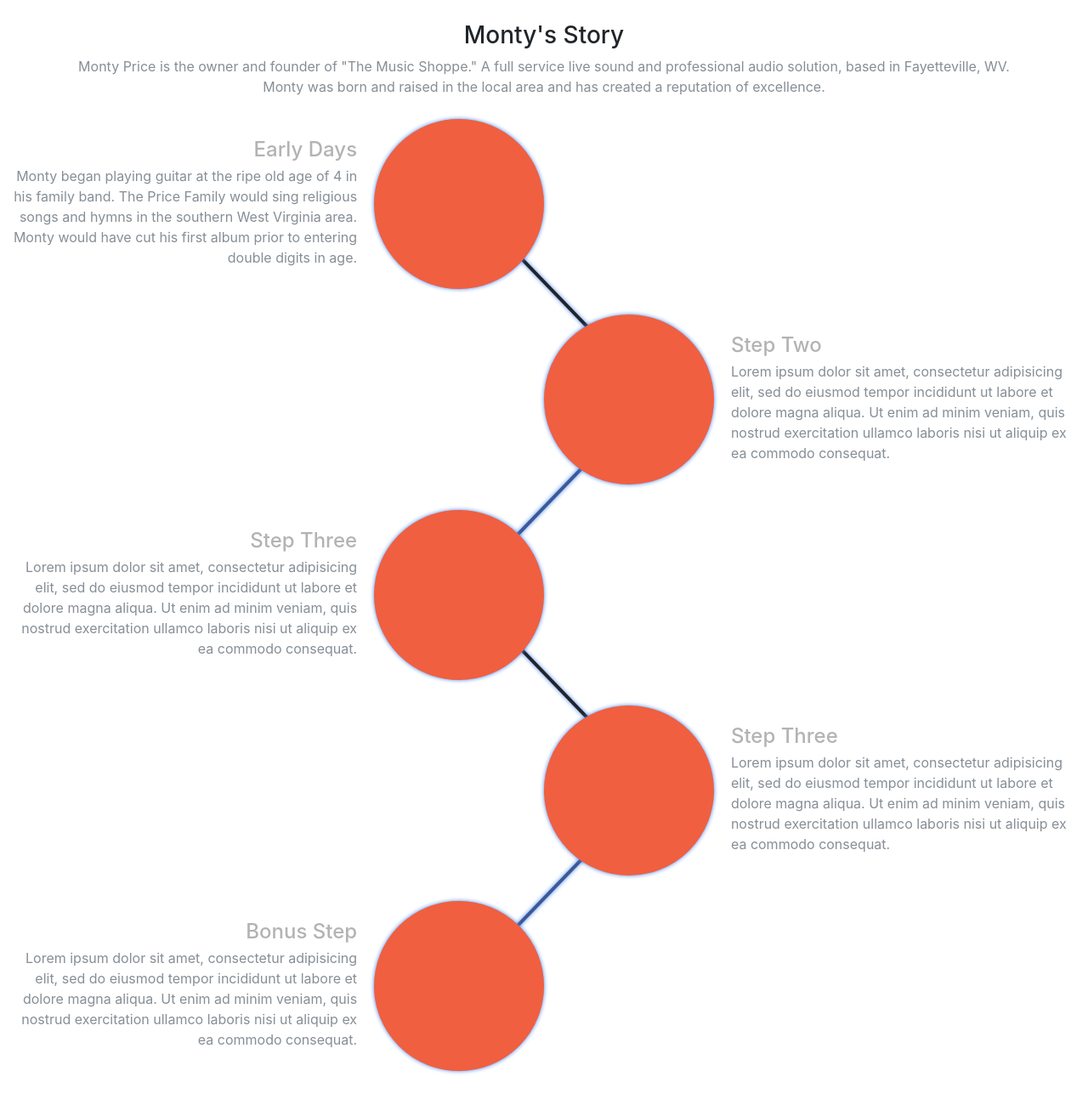
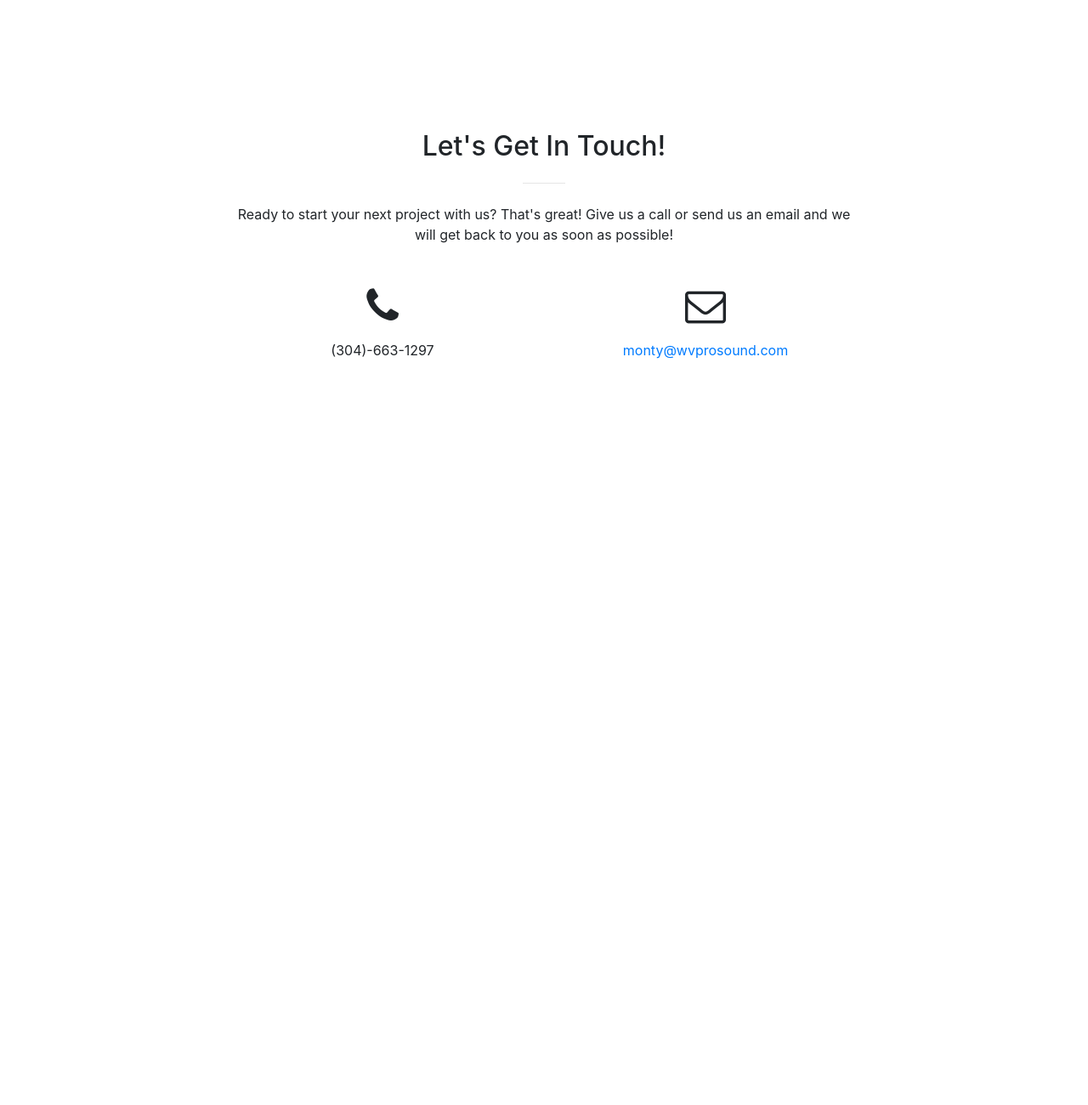
Before and after one commit to jwilson780/wvprosound, a website with bundled scripts: page index.html in a window 1280 px wide. Shown: the part 1860-3160 px from the top of the page at 85% size. After the commit the page ends 2428 px from the top, so only its background shows below. Built offline with nearby package versions, Linux system fonts and the light colour scheme.

Commit message:
Deleted Timeline

```diff
--- a/index.html
+++ b/index.html
@@ -125,100 +125,6 @@
       </div>
     </section>
 
-    <section class="p-0" id="timeline">
-      <div class="container">
-  <div class="row">
-    <div class="col-lg-12 text-center">
-      <h3 class="section-heading">Monty's Story</h3>
-      <p class="text-muted">
-        Monty Price is the owner and founder of "The Music Shoppe."  A full service live sound and professional audio solution, based in Fayetteville, WV.  Monty was born and raised in the local area and has created a reputation of excellence.
-      </p>
-      <ul class="timeline">
-        <li>
-          <div class="timeline-image">
-            <img class="img-circle img-responsive" src="" alt="">
-          </div>
-          <div class="timeline-panel">
-            <div class="timeline-heading">
-              <h4>Early Days</h4>
-            </div>
-            <div class="timeline-body">
-              <p class="text-muted">
-                Monty began playing guitar at the ripe old age of 4 in his family band.  The Price Family would sing religious songs and hymns in the southern West Virginia area.  Monty would have cut his first album prior to entering double digits in age.
-              </p>
-            </div>
-          </div>
-          <div class="line"></div>
-        </li>
-        <li class="timeline-inverted">
-          <div class="timeline-image">
-            <img class="img-circle img-responsive" src="" alt="">
-          </div>
-          <div class="timeline-panel">
-            <div class="timeline-heading">
-              <h4>Step Two</h4>
-            </div>
-            <div class="timeline-body">
-              <p class="text-muted">
-                Lorem ipsum dolor sit amet, consectetur adipisicing elit, sed do eiusmod tempor incididunt ut labore et dolore magna aliqua. Ut enim ad minim veniam, quis nostrud exercitation ullamco laboris nisi ut aliquip ex ea commodo consequat.
-              </p>
-            </div>
-          </div>
-          <div class="line"></div>
-        </li>
-        <li>
-          <div class="timeline-image">
-            <img class="img-circle img-responsive" src="" alt="">
-          </div>
-          <div class="timeline-panel">
-            <div class="timeline-heading">
-              <h4>Step Three</h4>
-            </div>
-            <div class="timeline-body">
-              <p class="text-muted">
-                Lorem ipsum dolor sit amet, consectetur adipisicing elit, sed do eiusmod tempor incididunt ut labore et dolore magna aliqua. Ut enim ad minim veniam, quis nostrud exercitation ullamco laboris nisi ut aliquip ex ea commodo consequat.
-              </p>
-            </div>
-          </div>
-          <div class="line"></div>
-        </li>
-        <li class="timeline-inverted">
-          <div class="timeline-image">
-            <img class="img-circle img-responsive" src="" alt="">
-          </div>
-          <div class="timeline-panel">
-            <div class="timeline-heading">
-              <h4>Step Three</h4>
-            </div>
-            <div class="timeline-body">
-              <p class="text-muted">
-                Lorem ipsum dolor sit amet, consectetur adipisicing elit, sed do eiusmod tempor incididunt ut labore et dolore magna aliqua. Ut enim ad minim veniam, quis nostrud exercitation ullamco laboris nisi ut aliquip ex ea commodo consequat.
-              </p>
-            </div>
-          </div>
-          <div class="line"></div>
-        </li>
-        <li>
-          <div class="timeline-image">
-            <img class="img-circle img-responsive" src="" alt="">
-          </div>
-          <div class="timeline-panel">
-            <div class="timeline-heading">
-              <h4>Bonus Step</h4>
-            </div>
-            <div class="timeline-body">
-              <p class="text-muted">
-                Lorem ipsum dolor sit amet, consectetur adipisicing elit, sed do eiusmod tempor incididunt ut labore et dolore magna aliqua. Ut enim ad minim veniam, quis nostrud exercitation ullamco laboris nisi ut aliquip ex ea commodo consequat.
-              </p>
-            </div>
-          </div>
-        </li>
-      </ul>
-    </div>
-  </div>
-</div>
-    </section>
-
 
     <section id="contact">
       <div class="container">
```
Also changed, not shown: README.md.
